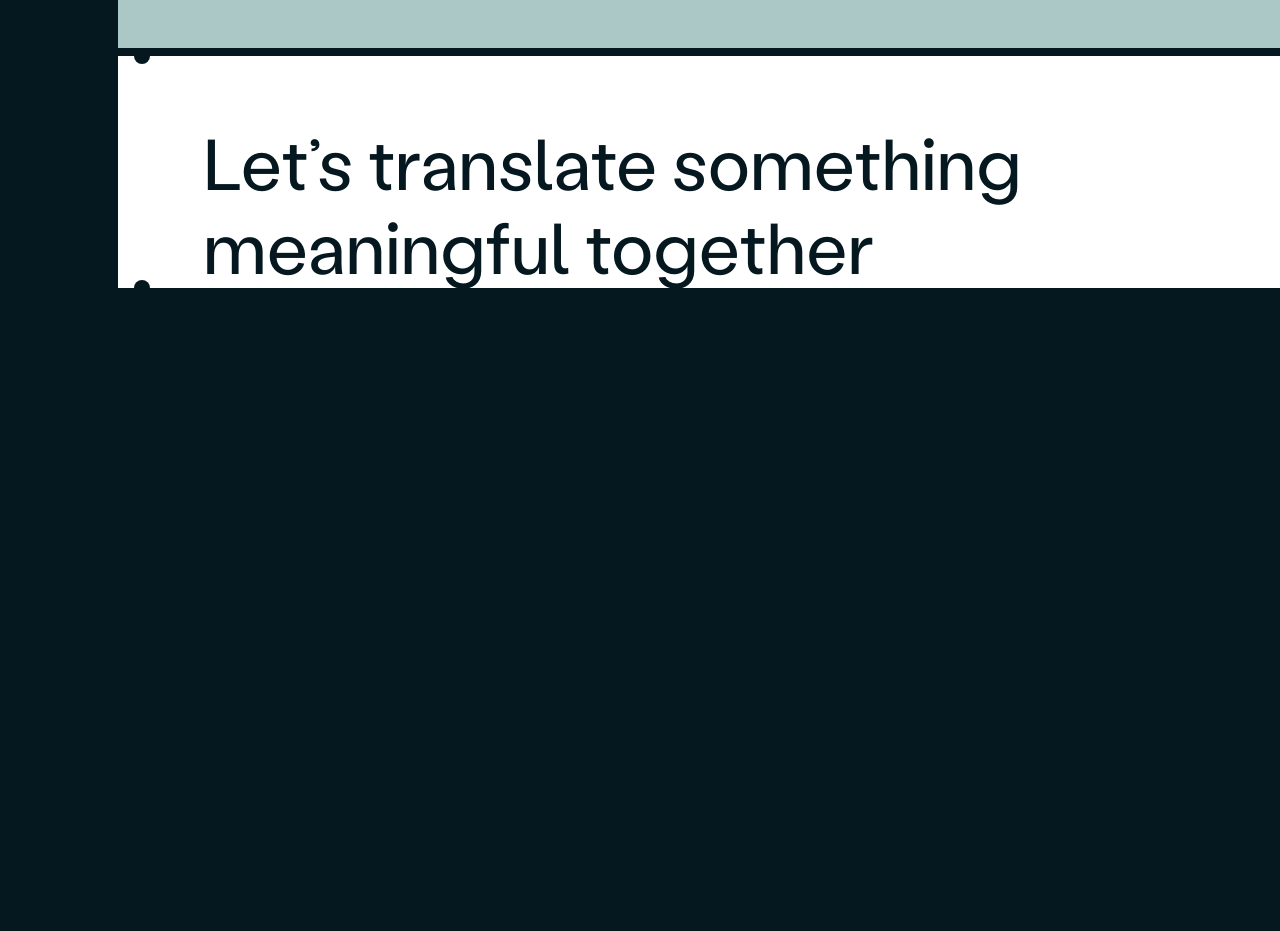
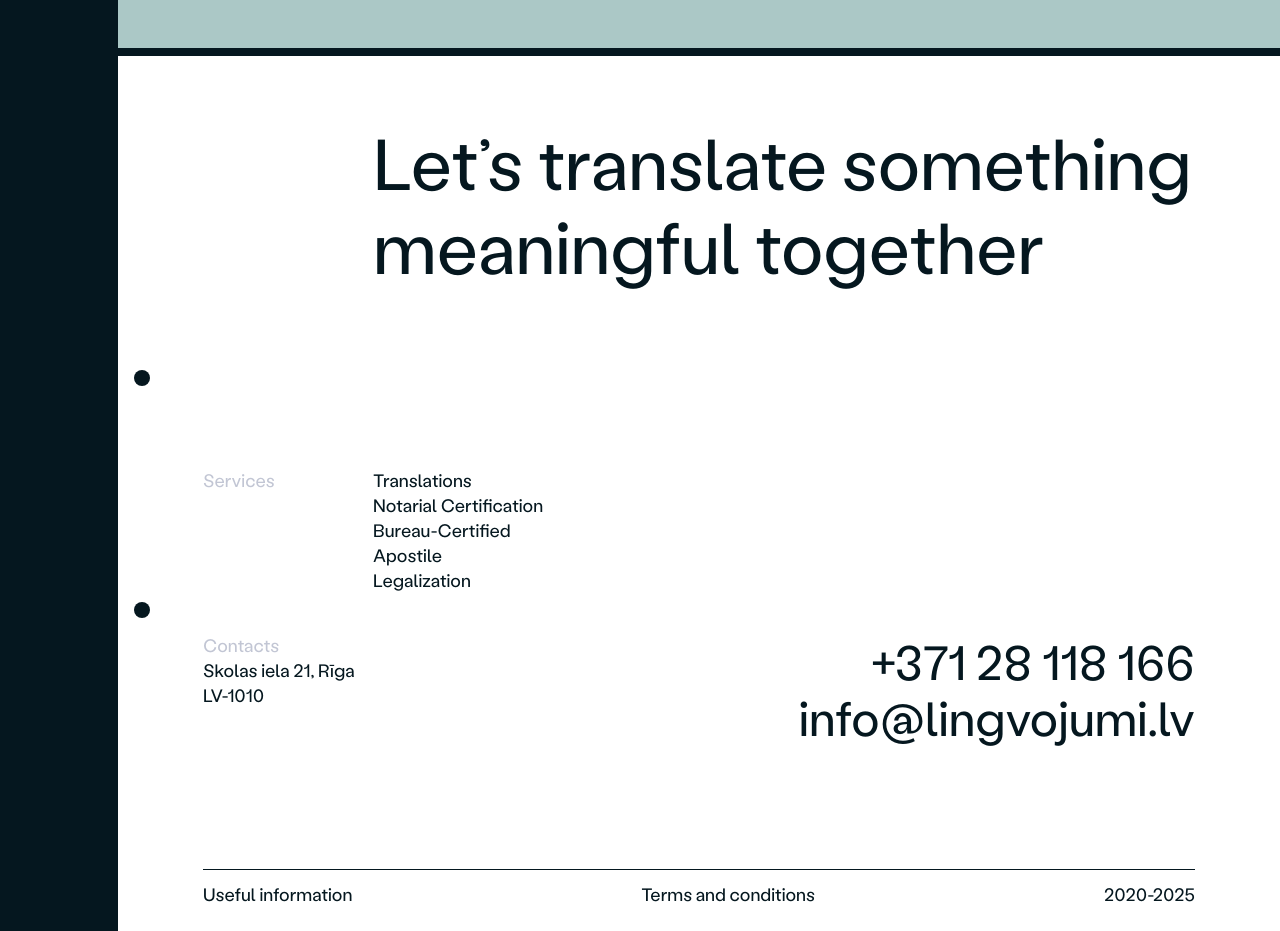
Before and after one commit to s02/lingvo, a Nuxt app: page / in a window 1280 px wide. Shown: the part 1700-2631 px from the top of the page. Before the commit the page ends 1996 px from the top, so only its background shows below. Built offline with nearby package versions, Linux system fonts and the light colour scheme.

Commit message:
full layout and sections

```diff
--- a/layouts/default.vue
+++ b/layouts/default.vue
@@ -15,12 +15,7 @@
   align-items: flex-end;
 
   @media (width >= 1920px) {
-    padding-inline-end: mixins.responsive(1920, 0, 2528, 608);
-  }
-
-  @media (width >= 2528px) {
     align-items: center;
-    padding-inline-end: 0;
   }
 }
 </style>
--- a/pages/index.scss
+++ b/pages/index.scss
@@ -191,13 +191,27 @@
   list-style-type: none;
 }
 
+.slide-promo-services {
+  margin-top: mixins.responsive(430, 140, 1280, 180);
+  display: grid;
+  grid-template-columns: 1fr mixins.responsive(430, 239, 696, 192);
+
+  @media (width >=696px) {
+    grid-template-columns: mixins.responsive(696, 145, 1280, 170) 1fr;
+  }
+
+  @media (width >=1280px) {
+    grid-template-columns: 170px 1fr;
+  }
+}
+
 .slide-services-content {
   display: grid;
   grid-template-columns: 1fr;
   row-gap: 32px;
 
   @media (width >=696px) {
-    grid-template-columns: mixins.responsive(696, 145, 1280, 170) 1fr;
+    grid-template-columns: 145px 1fr;
 
     :nth-child(3) {
       grid-row: 2;
@@ -205,21 +219,19 @@
     }
   }
 
-  @media (width >=1280px) {
-    grid-template-columns: mixins.responsive(1280, 145, 1920, 170) 1fr;
-  }
-
-  @media (width >=1920px) {
-    grid-template-columns: 170px 1fr;
+  @media (width >=932px) {
+    grid-template-columns: mixins.responsive(932, 145, 1920, 170) 1fr;
   }
 
   @media (width >=1280px) {
-    grid-template-columns: 170px 1fr min-content;
-
     :nth-child(3) {
       grid-row: 1;
       grid-column: 3;
     }
+  }
+
+  @media (width >=1920px) {
+    grid-template-columns: 170px 1fr min-content;
   }
 }
 
@@ -307,7 +319,7 @@
   }
 }
 
-.slide-contacts {
+.slide-promo {
   background-color: #fff;
   margin-top: 6px;
   padding-top: 48px;
@@ -323,20 +335,118 @@
   }
 }
 
-.slide-contacts-content {
-}
-
-.slide-contacts-title {
+.slide-promo-title {
   font-size: 36px;
   line-height: 42px;
 
+  @media (width >=696px) {
+    padding-inline-start: 145px;
+  }
+
   @media (width >=932px) {
+    padding-inline-start: mixins.responsive(932, 145, 1280, 170);
     font-size: mixins.responsive(932, 36, 1280, 72);
     line-height: mixins.responsive(932, 42, 1280, 84);
   }
 
   @media (width >=1280px) {
+    padding-inline-start: 170px;
     font-size: 72px;
     line-height: 84px;
   }
 }
+
+.slide-promo-label {
+  color: #c2c6d4;
+  font-size: 16px;
+  line-height: 22px;
+  font-style: normal;
+
+  @media (width >=1280px) {
+    font-size: 18px;
+    line-height: 25px;
+  }
+}
+
+.slide-promo-list {
+  list-style-type: none;
+}
+
+.slide-promo-service {
+  font-size: 16px;
+  line-height: 22px;
+
+  @media (width >=1280px) {
+    font-size: 18px;
+    line-height: 25px;
+  }
+}
+
+.slide-contacts {
+  display: flex;
+  flex-direction: column;
+  gap: 32px;
+  margin-top: 40px;
+
+  @media (width >=1280px) {
+    display: flex;
+    flex-direction: row;
+    justify-content: space-between;
+  }
+}
+
+.slide-promo-address {
+  font-size: 16px;
+  line-height: 22px;
+  font-style: normal;
+
+  @media (width >=1280px) {
+    font-size: 18px;
+    line-height: 25px;
+  }
+}
+
+.slide-web-address {
+  font-size: 26px;
+  line-height: 30px;
+  font-style: normal;
+  display: flex;
+  flex-direction: column;
+  align-items: flex-end;
+
+  @media (width >=1280px) {
+    font-size: 48px;
+    line-height: 56px;
+  }
+}
+
+.slide-promo-footer {
+  border-top: 1px solid #05171f;
+  margin-top: mixins.responsive(430, 68, 1280, 124);
+  padding-top: 12px;
+  padding-bottom: 16px;
+  font-size: 16px;
+  line-height: 22px;
+  display: grid;
+  row-gap: 12px;
+  grid-template-columns: repeat(2, minmax(0, 1fr));
+
+  :nth-child(3) {
+    grid-row: 2;
+    grid-column: 1/3;
+    text-align: end;
+  }
+
+  @media (width >=696px) {
+    display: flex;
+    justify-content: space-between;
+    padding-bottom: mixins.responsive(696, 50, 1280, 24);
+  }
+
+  @media (width >=1280px) {
+    font-size: 18px;
+    line-height: 25px;
+    margin-top: 124px;
+    padding-bottom: 24px;
+  }
+}
--- a/pages/index.vue
+++ b/pages/index.vue
@@ -58,18 +58,42 @@ useHead({
         </div>
       </div>
     </section>
-    <div class="slide-contacts">
+    <section class="slide-promo">
       <div class="slide-dots">
         <div class="slide-dot"></div>
         <div class="slide-dot"></div>
       </div>
       <div class="container">
-        <h1 class="slide-contacts-title">
+        <h1 class="slide-promo-title">
           Let’s translate something meaningful together
         </h1>
+        <article class="slide-promo-services">
+          <h2 class="slide-promo-label">Services</h2>
+          <ul class="slide-promo-list">
+            <li class="slide-promo-service">Translations</li>
+            <li class="slide-promo-service">Notarial Certification</li>
+            <li class="slide-promo-service">Bureau-Certified</li>
+            <li class="slide-promo-service">Apostile</li>
+            <li class="slide-promo-service">Legalization</li>
+          </ul>
+        </article>
+        <div class="slide-contacts">
+          <address class="slide-address">
+            <p class="slide-promo-label">Contacts</p>
+            <p class="slide-promo-address">Skolas iela 21, Rīga<br />LV-1010</p>
+          </address>
+          <address class="slide-web-address">
+            <a href="tel:+37128118166">+371 28 118 166</a>
+            <a href="mailto:info@lingvojumi.lv">info@lingvojumi.lv</a>
+          </address>
+        </div>
+        <footer class="slide-promo-footer">
+          <a href="#">Useful information</a>
+          <a href="#">Terms and conditions</a>
+          <p>2020-2025</p>
+        </footer>
       </div>
-    </div>
-    <div class="container"></div>
+    </section>
   </div>
 </template>
 
```
